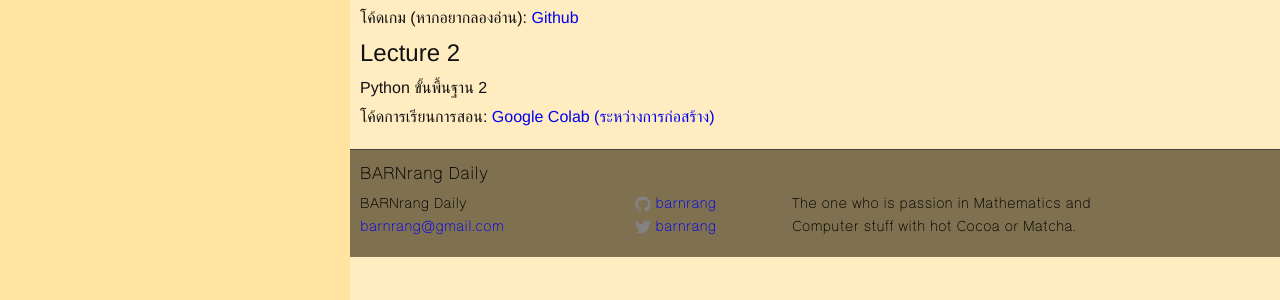
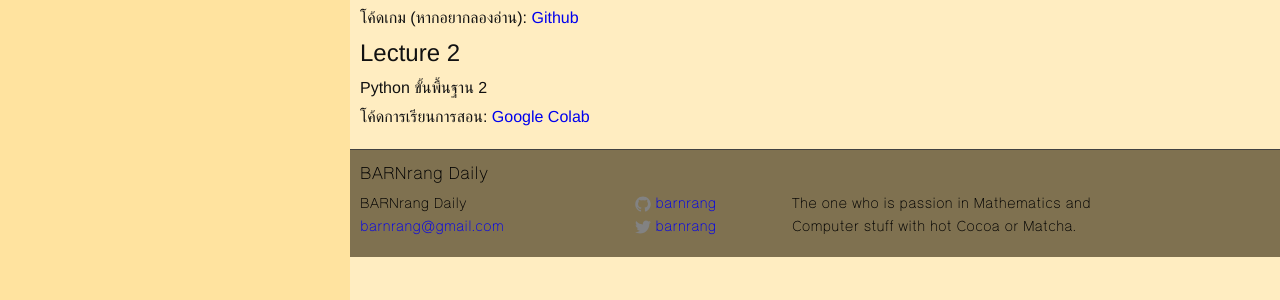
Before and after one commit to barnrang/barnrang.github.io, a Jekyll site: the page built from _posts/2020-5-21-python-lecture.markdown, in a window 1280 px wide. Shown: the part 268-568 px from the top of the page. Built offline with Jekyll 4.4.1, drawn with Linux system fonts in a browser that asks for light colours.

Commit message:
fixed construction

```diff
--- a/_posts/2020-5-21-python-lecture.markdown
+++ b/_posts/2020-5-21-python-lecture.markdown
@@ -23,4 +23,4 @@
 # Lecture 2
 Python ขั้นพื้นฐาน 2
 
-โค้ดการเรียนการสอน: <a href="https://colab.research.google.com/drive/11oARbIfgOyms8g3PMl5xrkwuUi7QTDLH?usp=sharing" target="blank">Google Colab (ระหว่างการก่อสร้าง)</a>
+โค้ดการเรียนการสอน: <a href="https://colab.research.google.com/drive/11oARbIfgOyms8g3PMl5xrkwuUi7QTDLH?usp=sharing" target="blank">Google Colab</a>
```
